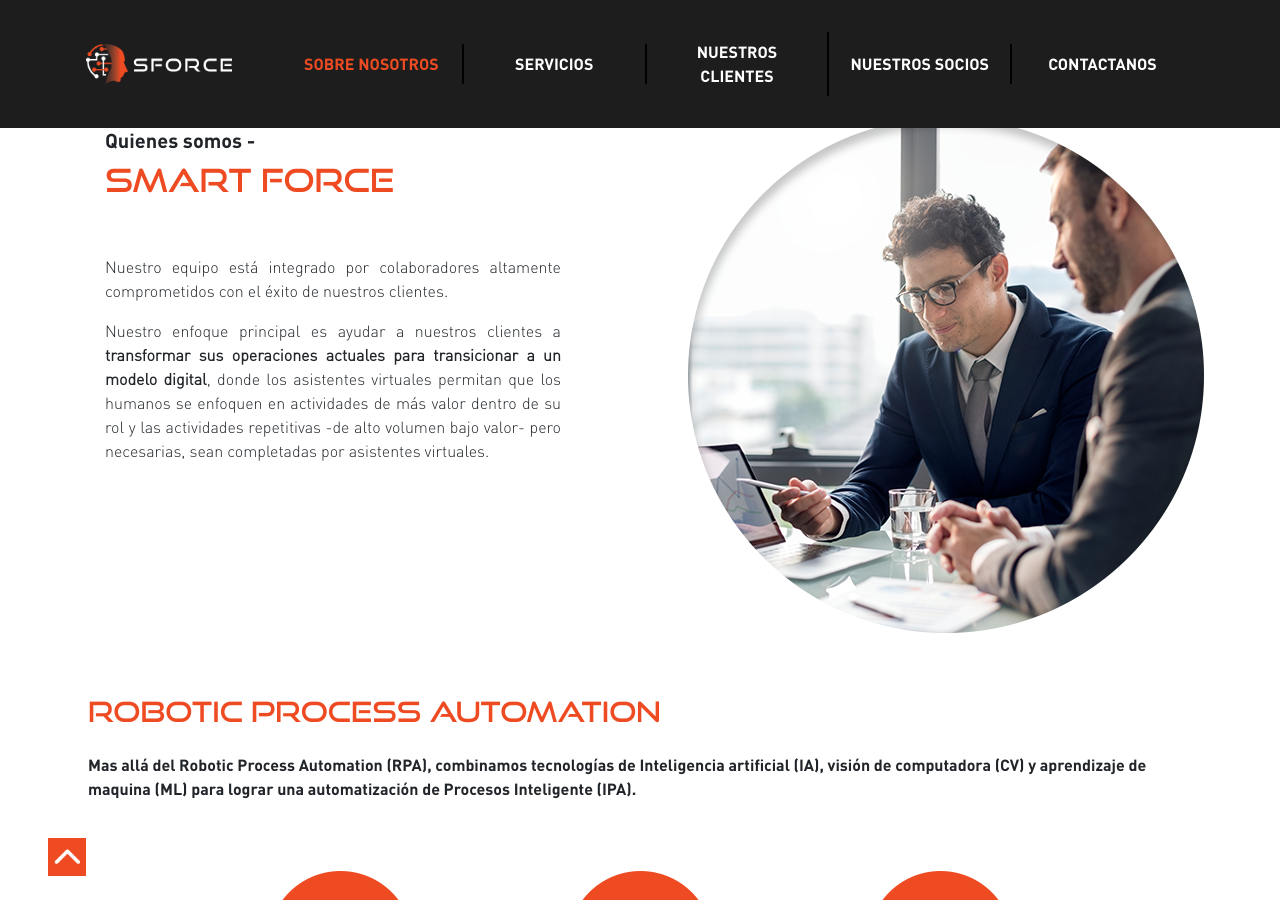
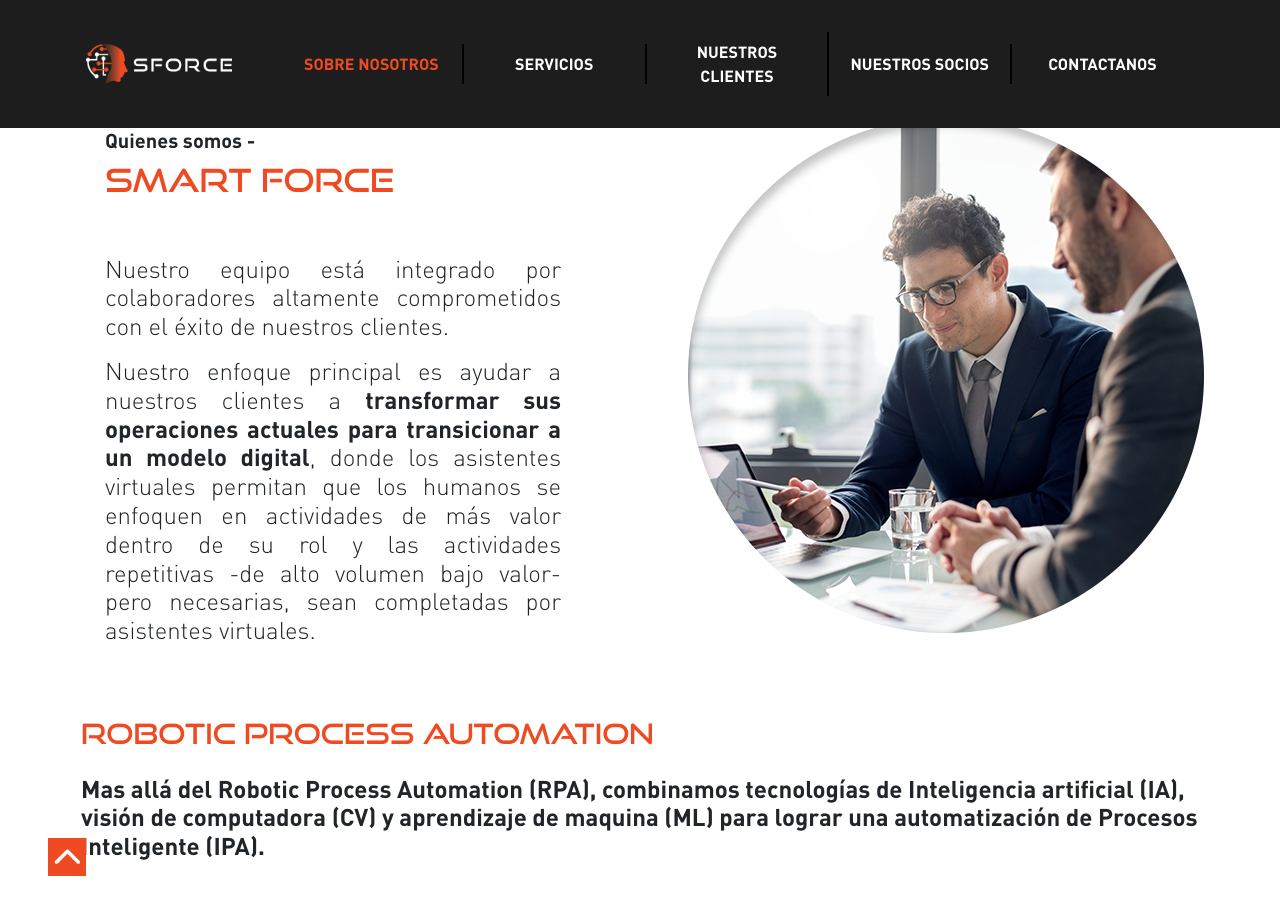
Before and after one commit to smartforcemx/sforce-jekyll, a Jekyll site: the page built from nosotros.html, in a window 1280 px wide and 900 px high, scrolled down 451 px. Built offline with Jekyll 4.4.1, drawn with Linux system fonts in a browser that asks for light colours; nearby versions of some CDN libraries.

Commit message:
adding some details for the margin and the font size

```diff
--- a/_includes/about-us-intern.html
+++ b/_includes/about-us-intern.html
@@ -9,14 +9,14 @@
                 <div class="col-12 pt-3 pl-4">
                     <h5 class="dinpro-bold">Quienes somos -</h5>
                     <h2 class="txt-color-primary good-times-rg">SMART FORCE</h2>
-                    <div class="pr-md-3 pr-sm-0 pt-5">
+                    <div class="pr-md-3 pr-sm-0 pt-5 h4">
                         <p class="text-justify">
                             Nuestro equipo está integrado por colaboradores altamente comprometidos con el éxito de
                             nuestros clientes.
                         </p>
                         <p class="text-justify">
-                            Nuestro enfoque principal es ayudar a nuestros clientes a <b>transformar sus operaciones
-                            actuales para transicionar a un modelo digital</b>, donde los asistentes virtuales
+                            Nuestro enfoque principal es ayudar a nuestros clientes a <span class="dinpro-bold">transformar sus operaciones
+                            actuales para transicionar a un modelo digital</span>, donde los asistentes virtuales
                             permitan que los humanos se enfoquen en actividades de más
                             valor dentro de su rol y las actividades repetitivas -de alto volumen bajo valor- pero
                             necesarias, sean completadas por asistentes virtuales.
@@ -30,9 +30,9 @@
     </div>
 </div>
 <div class="px-5 mx-4">
-    <div class="row mx-3">
+    <div class="row px-4">
         <h3 class="txt-color-primary good-times-rg pb-3">ROBOTIC PROCESS AUTOMATION</h3>
-        <p class="dinpro-bold">Mas allá del Robotic Process Automation (RPA), combinamos tecnologías de Inteligencia artificial (IA), visión de computadora (CV) y aprendizaje de maquina (ML) para lograr una automatización de Procesos Inteligente (IPA).</p>
+        <p class="dinpro-bold h4">Mas allá del Robotic Process Automation (RPA), combinamos tecnologías de Inteligencia artificial (IA), visión de computadora (CV) y aprendizaje de maquina (ML) para lograr una automatización de Procesos Inteligente (IPA).</p>
         <div class="col-12 mx-auto">
             <img src="{{ site.baseurl }}/assets/img/nosotros/2.png" class="mx-auto d-block img-fluid p-5" alt="robotic process automation imagen">
         </div>
@@ -46,16 +46,19 @@
     </div>
 </div>
 <div class="bg-gray py-5">
-    <div class="row py-5">
+    <div class="row">
         <div class="col-md-6 col-sm-12">
             <img src="{{ site.baseurl }}/assets/img/nosotros/3.png" class="mx-auto d-block img-fluid" alt="imagen">
         </div>
         <div class="col-md-6 col-sm-12 d-flex justify-content-center">
-            <div class="row col-10 dinpro-light">
+            <div class="row pr-5 pt-5">
                 <div class="col-12">
-                    <div class="pr-md-5 pr-sm-0">
+                    <div class="pr-md-5 pr-sm-0 dinpro-light h4">
                         <p class="text-justify">
-                            La combinación de estas nuevas tecnologías, con sus inversiones actuales en tecnología logran capacidades aumentadas, para responder mejor, mas rápido y de forma mas eficiente los cambios del mercado, al tener al recurso humano enfocado en actividades de valor para los clientes y la empresa.
+                            La combinación de estas nuevas tecnologías, con sus inversiones actuales en tecnología
+                             logran capacidades aumentadas, para responder mejor, mas rápido y de forma mas eficiente
+                             los cambios del mercado, al tener al recurso humano enfocado en actividades de valor para
+                              los clientes y la empresa.
                         </p>
                         <p class="text-justify">
                             Nuestro equipo está integrado por colaboradores altamente comprometidos con el éxito de
@@ -70,11 +73,11 @@
 <div class="py-5">
     <div class="row py-5">
         <div class="col-md-8 col-sm-12 d-flex justify-content-center">
-            <div class="row col-10 dinpro-light">
-                <div class="col-12 mt-5 pr-3">
-                    <h3 class="txt-color-primary good-times-rg">MÉTODO ÁGIL</h3>
-                    <div class="pr-md-5 pr-sm-0">
-                        <p class="text-justify">
+            <div class="row col-10 dinpro-medium">
+                <div class="col-12 mt-5">
+                    <h3 class="txt-color-primary good-times-rg h2">MÉTODO ÁGIL</h3>
+                    <div class="pr-md-4 pr-sm-0 pt-3">
+                        <p class="text-justify h4">
                             El método ágil permite hacer entregas periódicas en forma rápida, mostrando resultados al negocio,
                             aportando resultados desde etapas tempranas de los proyectos, mejorando así el retorno de inversión
                             al ir obteniendo valor del proyecto de forma incremental.
@@ -83,23 +86,23 @@
                 </div>
             </div>
         </div>
-        <div class="col-md-4 col-sm-12 container-fluid pr-5">
-            <img src="{{ site.baseurl }}/assets/img/nosotros/4.png" class="mx-auto d-block img-fluid p-5" alt="imagen">
+        <div class="col-md-4 col-sm-12 container-fluid">
+            <img src="{{ site.baseurl }}/assets/img/nosotros/4.png" class="mx-auto d-block img-fluid" alt="imagen">
         </div>
     </div>
 </div>
 <div class="bg-main py-5 text-white dinpro-light">
-    <div class="row px-5">
+    <div class="row p-5">
         <div class="col-md-6 col-sm-12 d-flex justify-content-center pl-5">
-            <div class="col-12">
-            <h3 class="txt-color-primary good-times-rg">NUESTRA CULTURA</h3>
-            <p class="text-justify">
+            <div class="col-12 pl-4">
+                <h3 class="txt-color-primary good-times-rg pb-3">NUESTRA CULTURA</h3>
+                <p class="text-justify h4">
                     Buscamos siempre el bien colectivo, tanto de nuestros colaboradores como de nuestros clientes y entorno,
                     es la razón por la que siempre buscamos tener clientes satisfechos en un modelo de negocio donde
                     entreguemos valor a nuestros clientes a un precio competitivo, que nos permita seguir generando bienestar
                     a nuestros empleados, accionistas y a la sociedad, bajo normas de operación éticas.
                 </p>
-            <p class="text-justify">
+                <p class="text-justify h4">
                     Mantenemos una estructura organizacional simple que nos permite tener una comunicación fluida y
                     sencilla con todos nuestros colaboradores, modelo que llevamos a la ejecución de los proyectos
                     con nuestros clientes y socios.
@@ -112,20 +115,17 @@
     </div>
 </div>
 <div class="py-5">
-    <div class="row px-5 dinpro-light">
+    <div class="row p-5 dinpro-light">
         <div class="col-md-6 col-sm-12">
-            <img src="{{ site.baseurl }}/assets/img/nosotros/6.png" class="mx-auto d-block img-fluid p-5" alt="imagen">
+            <img src="{{ site.baseurl }}/assets/img/nosotros/6.png" class="mx-auto d-block img-fluid" alt="imagen">
         </div>
         <div class="col-md-6 col-sm-12 py-3 pr-4">
-            <div class="col-10 p-3">
-                <h3 class="txt-color-primary good-times-rg">CRECIMIENTO</h3>
-                <p class="text-justify">
+            <h3 class="txt-color-primary good-times-rg pb-3">CRECIMIENTO</h3>
+            <p class="text-justify h4">
                 Nos retamos constantemente a adquirir nuevas habilidades y conocimientos, para crecer como
                 organización, personas y entorno, y contar con mejores perspectivas de abordar los retos de
                 negocio que constantemente se nos presentan en la ejecución de proyectos con nuestros clientes.
             </p>
         </div>
-        </div>
 
     </div>
-</div>
```
Lines whose indentation alone changed are shown as unchanged.
